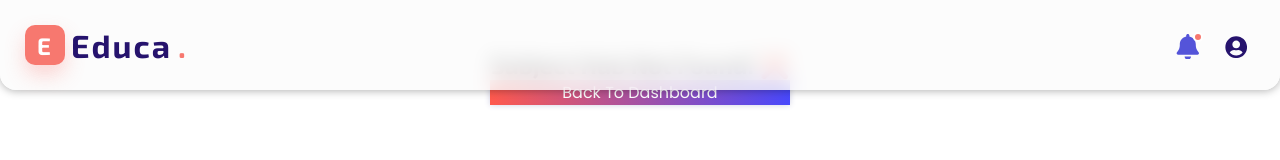
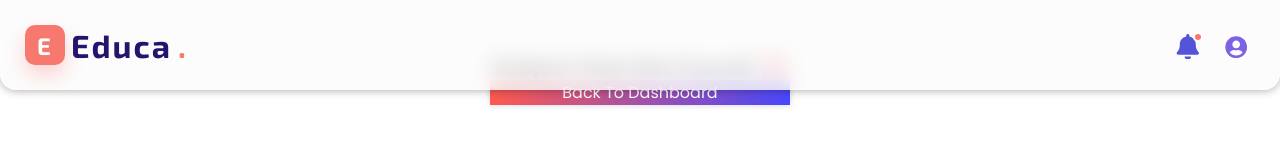
Before and after one commit to lakshan-beast/Educa-OL-Learning-Platform, a React (Vite) app: page /paper-hub in a window 1280 px wide. Shown: the top 160 px of the page. Built offline with nearby package versions, Linux system fonts and the light colour scheme; sample sign-in values are in the browser's storage.

Commit message:
Update user icon color in Header component for better visibility

```diff
--- a/src/components/Header.jsx
+++ b/src/components/Header.jsx
@@ -314,7 +314,7 @@ const Header = () => {
                 fontSize: "1.4rem",
               }}>
               {isLoggedIn ? (
-                <FaUserCircle style={{ color: "#26136d" }} />
+                <FaUserCircle style={{ color: "#7e62e6" }} />
               ) : (
                 <FaRegUserCircle />
               )}
```
